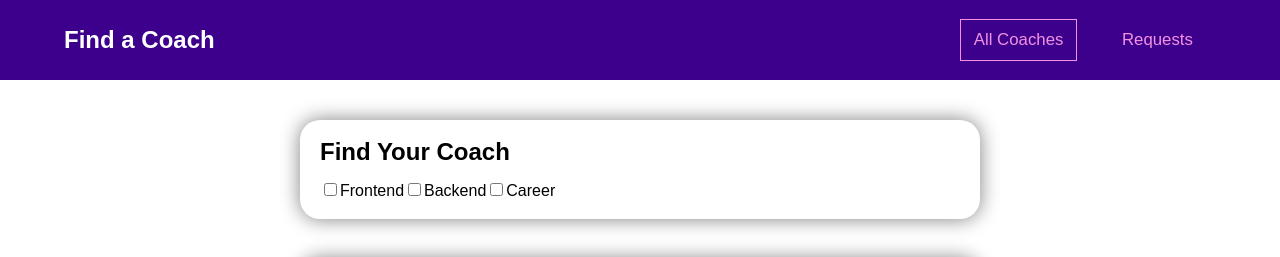
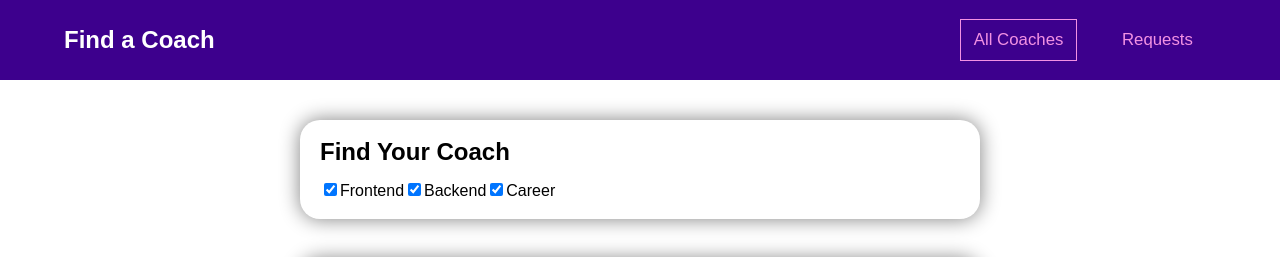
Before and after one commit to mr-ryan12/find_a_coach, a Vue app: page /coaches in a window 1280 px wide. Shown: the top 257 px of the page. Built offline with nearby package versions, Linux system fonts and the light colour scheme; a web font is replaced by a local one.

Commit message:
Set input defaults to checked

```diff
--- a/src/App.vue
+++ b/src/App.vue
@@ -12,12 +12,18 @@ import TheNavigation from './components/TheNavigation'
 export default {
 	data() {
 		return {
-			topics: []
+			topics: ['frontend', 'backend', 'career'],
+			selected: {
+				frontend: true,
+				backend: true,
+				career: true
+			}
 		}
 	},
 	provide() {
 		return {
-			topics: this.topics
+			topics: this.topics,
+			selected: this.selected
 		}
 	},
   components: {
--- a/src/components/CoachesSelection.vue
+++ b/src/components/CoachesSelection.vue
@@ -9,7 +9,7 @@
           id="frontend"
           name="frontend"
           value="frontend"
-          v-model="topics"
+          checked
           @change="filterCoaches"
         />
         <label for="frontend">Frontend</label>
@@ -18,7 +18,7 @@
           id="backend"
           name="backend"
           value="backend"
-          v-model="topics"
+          checked
           @change="filterCoaches"
         />
         <label for="backend">Backend</label>
@@ -27,7 +27,7 @@
           id="career"
           name="career"
           value="career"
-          v-model="topics"
+          checked
           @change="filterCoaches"
         />
         <label for="career">Career</label>
@@ -58,7 +58,7 @@ export default {
   data() {
     return this.initialState()
   },
-  inject: ['topics'],
+  inject: ['topics', 'selected'],
   methods: {
     initialState() {
       return {
@@ -68,8 +68,14 @@ export default {
         ],
       }
     },
-    filterCoaches() {
-      console.log(this.coaches)
+    filterCoaches(event) {
+      if (!this.topics.includes(event.target.value) && event.target.checked) {
+        console.log('here')
+        this.topics.push(event.target.value)
+      } else if (this.topics.length > 0 && !event.target.checked) {
+        console.log('there')
+        this.topics = this.topics.filter(topic => topic !== event.target.value)
+      }
       this.reset()
       const filteredCoaches = []
       this.coaches.forEach(coach => {
@@ -77,11 +83,9 @@ export default {
           filteredCoaches.push(coach)
         }
       })
-      console.log(filteredCoaches)
       this.coaches = filteredCoaches
     },
     reset() {
-      console.log(this.$data)
       return Object.assign(this.$data, this.initialState())
     }
   }
```
